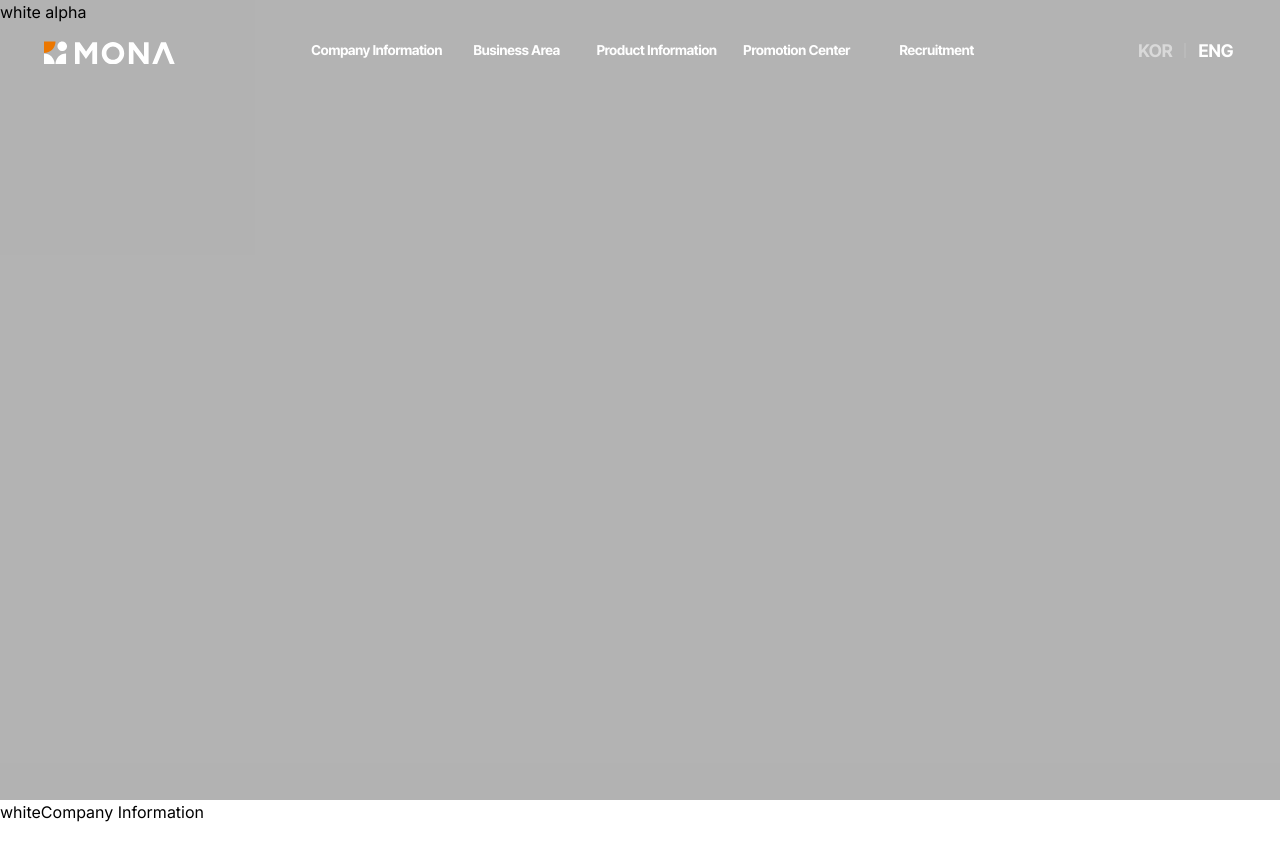
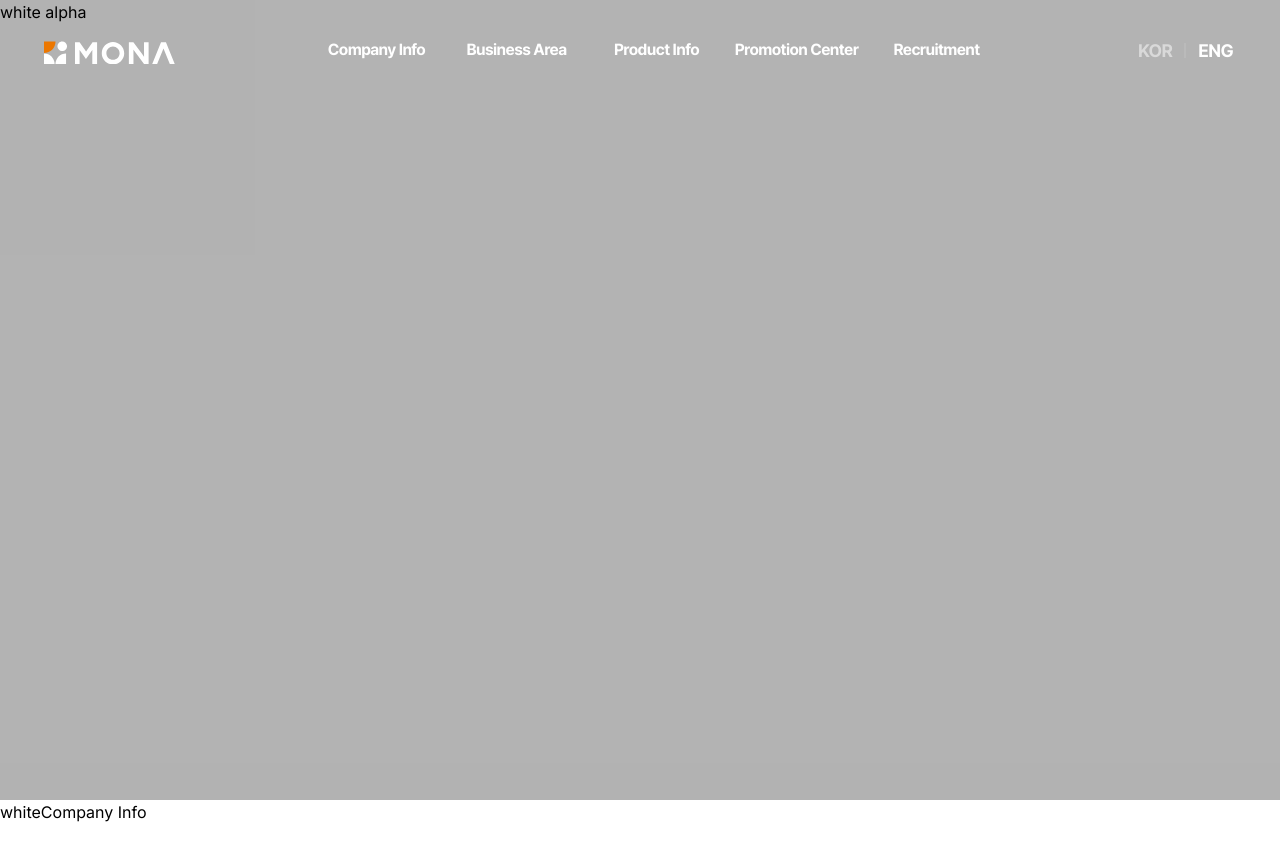
Before and after one commit to 123rudgks/mona-homepage, a Next.js app: page /en in a window 1280 px wide. Shown: the top 860 px of the page. Built offline with nearby package versions, Linux system fonts and the light colour scheme.

Commit message:
feat : header UI 마무리

```diff
--- a/components/Header/Header.tsx
+++ b/components/Header/Header.tsx
@@ -73,25 +73,23 @@ const Header = ({ darkMode, lang }: Props) => {
           className={cn(
             ' items-center typo-TitleBold transition-colors text-black  xl:flex hidden ',
             {
-              'text-sm': lang === 'en',
+              'text-base': lang === 'en',
               'text-white': darkMode,
             },
           )}>
-          <span className="w-[140px] flex justify-center items-center">
-            {dict['기업정보'][lang]}
-          </span>
-          <span className="w-[140px] flex justify-center items-center">
-            {dict['사업영역'][lang]}
-          </span>
-          <span className="w-[140px] flex justify-center items-center">
-            {dict['제품정보'][lang]}
-          </span>
-          <span className="w-[140px] flex justify-center items-center">
-            {dict['홍보센터'][lang]}
-          </span>
-          <span className="w-[140px] flex justify-center items-center">
-            {dict['인재채용'][lang]}
-          </span>
+          {[
+            dict['기업정보'][lang],
+            dict['사업영역'][lang],
+            dict['제품정보'][lang],
+            dict['홍보센터'][lang],
+            dict['인재채용'][lang],
+          ].map((item, index) => (
+            <span
+              key={item}
+              className={cn('w-[140px] flex justify-center items-center ')}>
+              <span className="hover:text-primary cursor-pointer">{item}</span>
+            </span>
+          ))}
         </nav>
         <div className="mr-11 w-[98px] typo-TitleBold">
           <div className="flex gap-3 items-center">
--- a/dictionaries/header.json
+++ b/dictionaries/header.json
@@ -1,8 +1,8 @@
 {
   "기업정보": {
     "ko": "기업정보",
-    "en": "Company Information",
-    "en-US": "Company Information"
+    "en": "Company Info",
+    "en-US": "Company Info"
   },
   "사업영역": {
     "ko": "사업영역",
@@ -10,7 +10,7 @@
   },
   "제품정보": {
     "ko": "제품정보",
-    "en": "Product Information"
+    "en": "Product Info"
   },
   "홍보센터": {
     "ko": "홍보센터",
```
